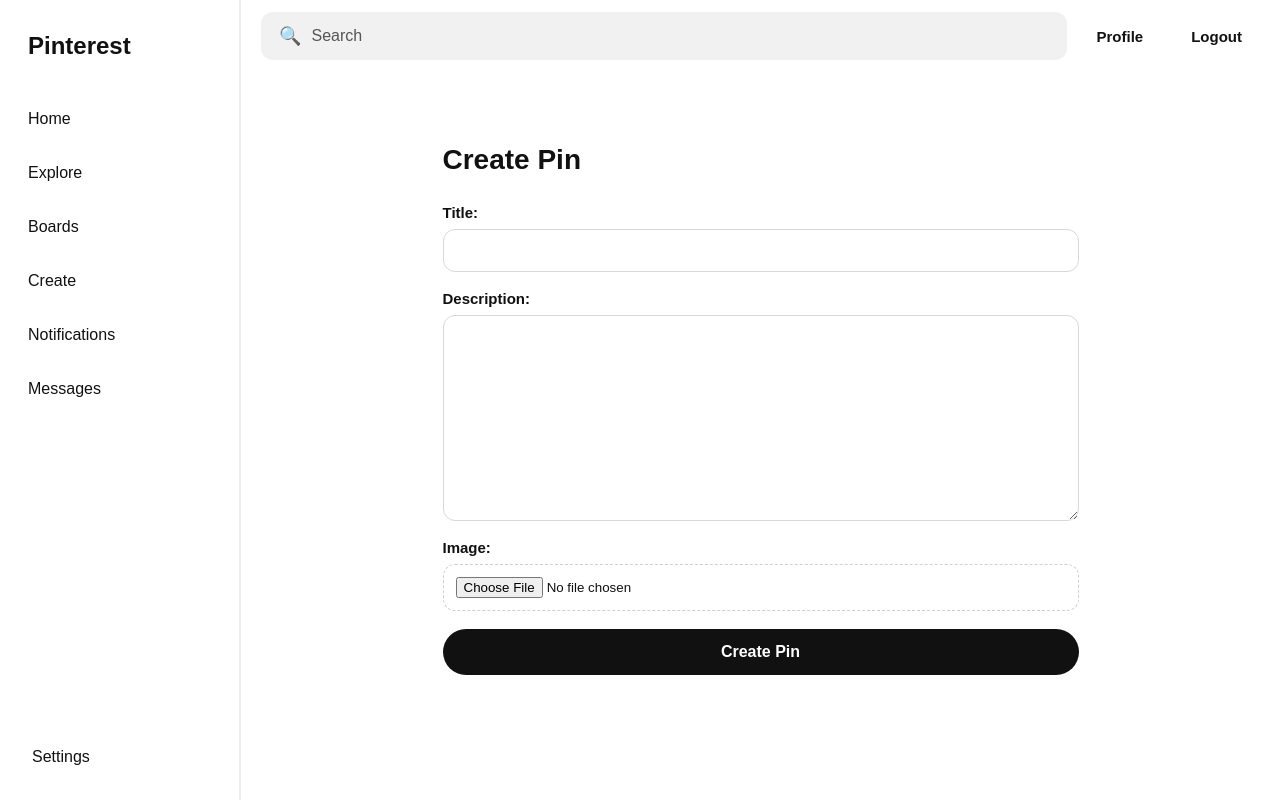
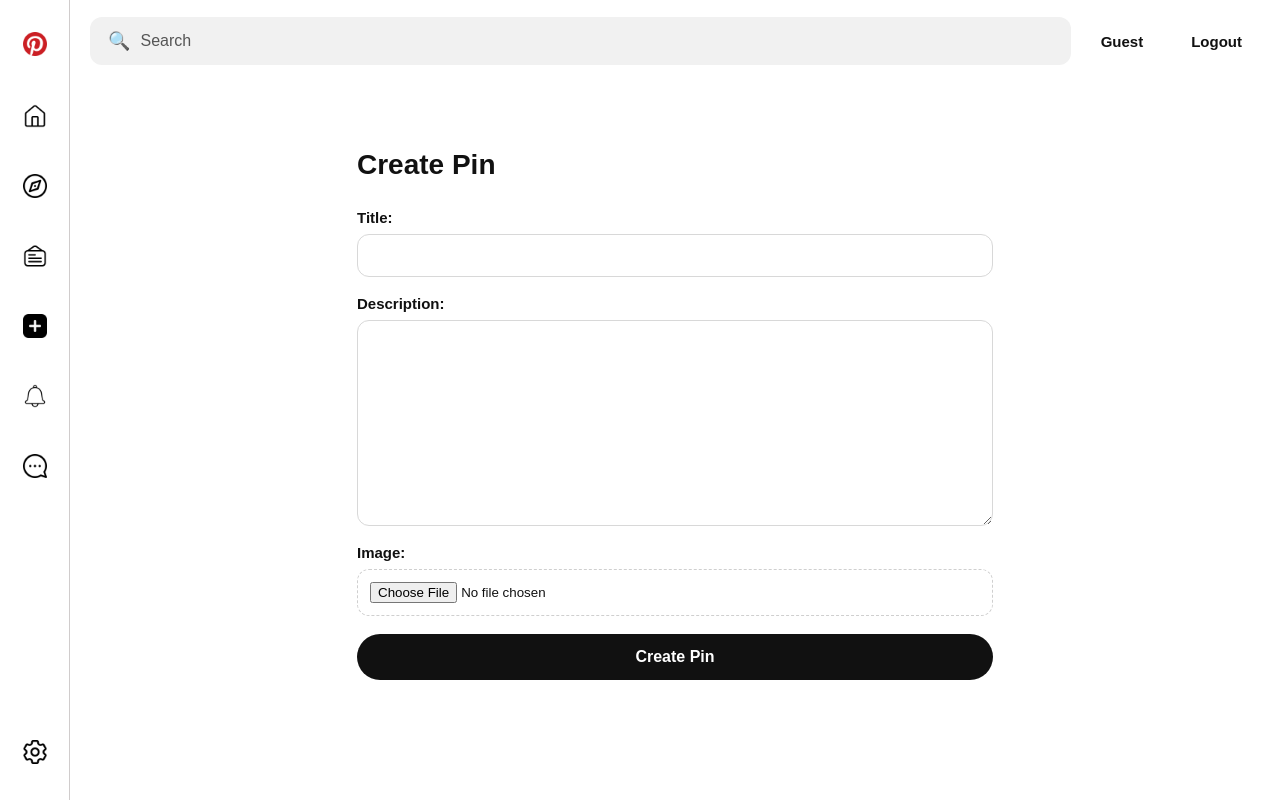
Before and after one commit to RaghvendraSinghA/django_pinterest, a Django app: page /pin/create/ in a window 1280 px wide. Run offline with Django 4.2, Linux system fonts and the light colour scheme.

Commit message:
fixed some UI part

```diff
--- a/home_app/views.py
+++ b/home_app/views.py
@@ -3,7 +3,7 @@ from pin_app.models import Pin, Like, Comment
 from pin_app.forms import CommentForm
 from django.contrib.auth.decorators import login_required
 
-
+# @login_required
 def home(request):
     pins = Pin.objects.all()
 
--- a/pinterest_config/settings.py
+++ b/pinterest_config/settings.py
@@ -148,3 +148,6 @@ MEDIA_ROOT = BASE_DIR / "media"
 # https://docs.djangoproject.com/en/4.2/ref/settings/#default-auto-field
 
 DEFAULT_AUTO_FIELD = 'django.db.models.BigAutoField'
+
+# Authentication
+LOGIN_URL = "account/login/"
--- a/static/home/css/style.css
+++ b/static/home/css/style.css
@@ -39,17 +39,18 @@ body {
    ========================= */
 
 .sidebar {
-    width: 240px;
+    width: 70px;
     height: 100vh;
 
     display: flex;
     flex-direction: column;
     justify-content: space-between;
+    align-items:center;
 
     flex-shrink: 0;
 
     padding: 20px 12px;
-    border-right: 1px solid #eeeeee;
+    border-right: 1px solid #d0cccc;
 }
 
 
@@ -58,12 +59,29 @@ body {
    ========================= */
 
 .logo {
-    padding: 12px 16px;
-    margin-bottom: 24px;
+    padding: 12px 12px;
+    /* margin-bottom: 24px; */
 
     font-size: 24px;
     font-weight: 700;
+    text-decoration:none;
+    color:#111111;
+    height:3rem;
+    width:auto;
 }
+
+a{
+    text-decoration:none;
+}
+
+.pin-logo{
+    margin-bottom:20px;
+}
+
+.message{
+    transform: scaleX(-1);
+}
+
 
 
 /* =========================
@@ -73,7 +91,7 @@ body {
 .sidebar-navigation {
     display: flex;
     flex-direction: column;
-    gap: 8px;
+    gap: 18px;
 }
 
 .sidebar-navigation a,
@@ -81,7 +99,7 @@ body {
 .sidebar-bottom button {
     width: 100%;
 
-    padding: 14px 16px;
+    /* padding: 14px 16px; */
 
     border: none;
     border-radius: 12px;
@@ -112,7 +130,7 @@ body {
    ========================= */
 
 .sidebar-bottom {
-    padding: 0 4px;
+    padding: 0px;
 }
 
 
@@ -121,7 +139,7 @@ body {
    ========================= */
 
 .slider {
-    width: 0;
+    width: 100px;
     height: 100vh;
 
     overflow: hidden;
@@ -141,6 +159,7 @@ body {
     flex-direction: column;
 
     overflow: hidden;
+    padding-top:5px;
 }
 
 /* =========================
@@ -256,8 +275,13 @@ body {
    ========================= */
 
 .pin-grid {
-    column-count: 5;
-    column-gap: 16px;
+    display: grid;
+    grid-template-columns: repeat(
+        auto-fill,
+        minmax(210px, 1fr)
+    );
+
+    gap: 16px;
 }
 
 .pin {
@@ -295,15 +319,27 @@ body {
    ========================= */
 
 .slider {
-    width: 0px;
+    width: 0;
     height: 100vh;
 
     overflow: hidden;
     flex-shrink: 0;
 
     background: #ffffff;
-    border-right: 1px solid #eeeeee;
+
+    transition: width 0.35s ease;
 }
+
+
+.open {
+    width:350px;
+    border-right: 1px solid #cec7c7;
+}
+
+
+
+
+
 
 .slider-panel {
     width: 320px;
--- a/static/home/js/script.js
+++ b/static/home/js/script.js
@@ -1,12 +1,8 @@
-
-const searchInput = document.querySelector("#searchInput");
 
 
-searchInput.addEventListener("input", () => {
+const createButton = document.querySelector("#create-button");
+const slider = document.querySelector(".slider");
 
-    console.log(
-        "Searching for:",
-        searchInput.value
-    );
-
+createButton.addEventListener("click", () => {
+    slider.classList.toggle("open");
 });
--- a/templates/base.html
+++ b/templates/base.html
@@ -17,6 +17,7 @@
 
 </head>
 
+
 <body>
 
     <div class="app">
@@ -26,30 +27,54 @@
 
             <div class="sidebar-top">
 
-                <div class="logo">
-                    Pinterest
-                </div>
+                <a href="{% url 'home' %}" class="sidebar-logo">
+                    <!-- <div class="logo">
+                        Pinterest
+                    </div> -->
+
+                    <img class="logo pin-logo" src="{% static 'images/pinterest.png' %}" alt="Pinterest">
+
+                </a>
 
                 <nav class="sidebar-navigation">
 
-                    <a href="#">Home</a>
+                    <a href="{% url 'home' %}">
+                        <!-- Home -->
+                        <img class="logo" src="{% static 'images/home.png' %}" alt="Pinterest">
+                    </a>
 
-                    <a href="#">Explore</a>
+                    <a href="#">
+                        <!-- Explore -->
+                        <img class="logo" src="{% static 'images/explore.png' %}" alt="Pinterest">
+                    </a>
 
-                    <a href="#">Boards</a>
+                    <a href="#">
+                        <!-- Boards -->
+                        <img class="logo" src="{% static 'images/boards.png' %}" alt="Pinterest">
+                    </a>
 
-                    <button type="button">Create</button>
+                    <button type="button" id="create-button">
+                        <!-- Create -->
+                        <img class="logo" src="{% static 'images/add.png' %}" alt="Pinterest">
+                    </button>
 
-                    <button type="button">Notifications</button>
+                    <button type="button">
+                        <!-- Notifications -->
+                        <img class="logo" src="{% static 'images/notification.png' %}" alt="Pinterest">
+                    </button>
 
-                    <button type="button">Messages</button>
+                    <button type="button">
+                        <!-- Messages -->
+                        <img class="logo message" src="{% static 'images/messenge.png' %}" alt="Pinterest">
+                    </button>
 
                 </nav>
 
             </div>
 
             <div class="sidebar-bottom">
-                <button type="button">Settings</button>
+                <!-- <button type="button">Settings</button> -->
+                 <img class="logo" src="{% static 'images/setting.png' %}" alt="setting">
             </div>
 
         </aside>
@@ -59,11 +84,11 @@
         <aside class="slider">
 
             <!-- Create Slider -->
-            <div class="slider-panel create-panel">
+            <div class="slider-panel create-panel" id="create-panel">
 
                 <h2>Create</h2>
 
-                <button type="button">
+                <button type="button" id="create-pin-button" onclick="window.location.href='{% url 'create_pin' %}'">
                     Pin
                 </button>
 
@@ -143,10 +168,14 @@
                 </div>
 
                 <button type="button" class="profile">
-                    Profile
+                    {% if request.user.is_authenticated %}
+                    {{ request.user.username }}
+                    {% else %}
+                    Guest
+                    {% endif %}
                 </button>
 
-                <button type="button" class="logout">
+                <button type="button" class="logout" onclick="window.location.href='{% url 'logout' %}'">
                     Logout
                 </button>
 
@@ -165,6 +194,8 @@
 
     </div>
 
+    <script src="{% static 'home/js/script.js' %}"></script>
+
 </body>
 
 </html>
--- a/templates/home.html
+++ b/templates/home.html
@@ -32,7 +32,11 @@ Home - Pinterest
 
             <a href="{% url 'pin_detail' pin.id %}" class="pin">
 
+                <article class = "pin">
+
                 <img src="{{ pin.image.url }}" alt="{{ pin.title }}">
+
+                </article>
 
             </a>
 
--- a/templates/home/pin_detail.html
+++ b/templates/home/pin_detail.html
@@ -108,7 +108,7 @@ Pin
 
                         {% for comment in comments %}
 
-                        {% include "home/components/comment.html" with comment=comment %}
+                        {% include "home/components/comment.html" with comment=comment level=0 %}
 
                         {% empty %}
 
```
Also changed, not shown: static/home/css/pin_detail.css (+2 -7 lines), templates/home/components/comment.html (+37 -21 lines), static/images/add.png (added), static/images/boards.png (added), static/images/explore.png (added), static/images/home.png (added), static/images/messenge.png (added), static/images/notification.png (added), static/images/pinterest.png (added), static/images/setting.png (added).
